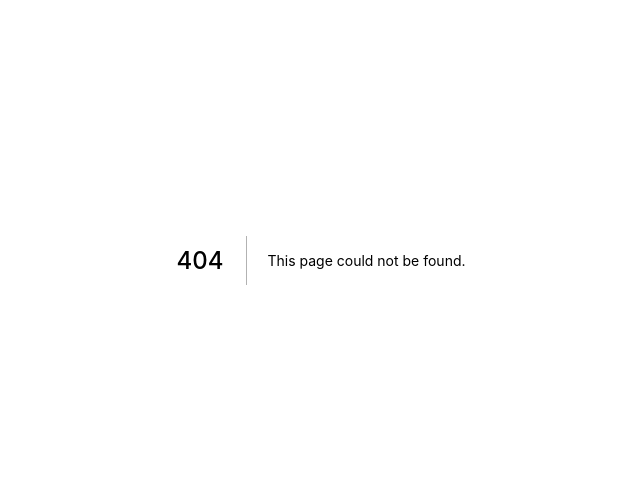
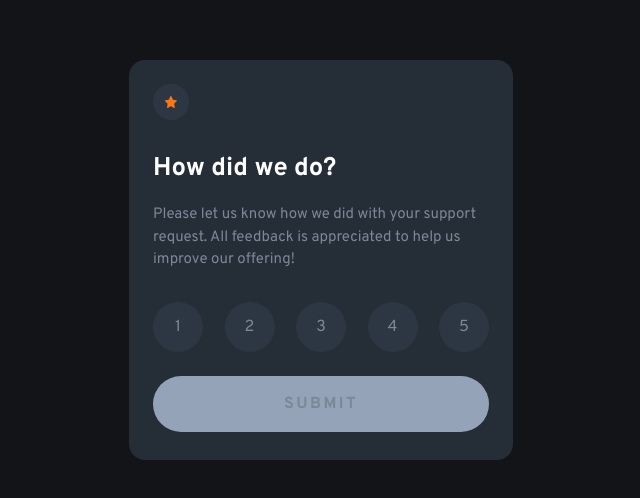
Before and after one commit to CreatureGeorge/tailwind-lern, a Next.js app: page /interactive-rating-component in a window 1280 px wide. Before the commit this address had no page. Shown: the part 140-638 px from the top of the page, without its empty margins (319-959 px from the left). Built offline with nearby package versions, Linux system fonts and the light colour scheme.

Commit message:
interactive rating with smart states

```diff
--- a/pages/faq-accordian/index.jsx
+++ b/pages/faq-accordian/index.jsx
@@ -86,15 +86,13 @@ function AccordianItem( {currentFaq, setCurrentFaq, index, summary, description}
   }
   return (
     <li class="border-b-[1px] pb-[1rem] mb-[1rem] text-dark-gray-blue">
-      <section onClick={handleClick} class="flex justify-between items-center hover:text-soft-red cursor-pointer mb-2">
+      <section onClick={() => handleClick()} class="flex justify-between items-center hover:text-soft-red cursor-pointer mb-2">
         {
           currentFaq !== index ? (<p class="">{summary}</p>) : (<p class="font-bold text-very-dark-gray-blue hover:text-soft-red">{summary}</p>)
         }
         {
           currentFaq !== index ? (<img src="/images/faq-accordian/icon-arrow-down.svg" alt="arrow" />) : (<img class="rotate-180" src="/images/faq-accordian/icon-arrow-down.svg" alt="arrow" />)
         }
-
-
       </section>
       {descriptionDisplay()}
     </li>
--- a/pages/index.js
+++ b/pages/index.js
@@ -20,6 +20,9 @@ export default function Home() {
               <Link href="/faq-accordian">
                 faq-accordian
               </Link>
+              <Link href="/interactive-rating-component">
+                interactive-rating-component
+              </Link>
             </div>
           </div>
         </main>
--- /dev/null
+++ b/pages/interactive-rating-component/index.jsx
@@ -0,0 +1,97 @@
+import Image from "next/image";
+import { useState } from "react";
+import PageHead from "../../components/layout/PageHead";
+
+const ratings = [
+  {
+    id: 1
+  }, {
+    id: 2
+  }, {
+    id: 3
+  }, {
+    id: 4
+  }, {
+    id: 5
+  }
+]
+
+
+export default function InteractiveRatingComponent() {
+  const [page, pageUpdate] = useState(1)
+  const [activeSelection, setActiveSelection] = useState(0)
+
+  const changePage = (pageNumber) => {
+    pageUpdate(pageNumber)
+  }
+
+  return (
+    <div class="grid w-full min-h-screen font-overpass text-white bg-very-dark-blue">
+      <PageHead title="FM | Interactive Rating Component" />
+      <main class="flex h-screen justify-start">
+        <div class="flex m-auto w-[90%] max-w-[24rem] min-h-[400px] rounded-2xl bg-dark-blue p-6">
+          {
+            (page == 1) ? (
+              <div id="selectionScreen" class="flex flex-col text-left justify-items-start">
+                <div class="flex rounded-full bg-soft-dark-blue p-3 mr-auto">
+                  <Image src="/images/interactive-rating-component/icon-star.svg" width={12} height={12} />
+                </div>
+                <div class="my-[30px]">
+                  <h1 class="mb-4 text-[1.6rem] font-bold">How did we do?</h1>
+                  <p class="text-med-gray text-[15px]">Please let us know how we did with your support request. All feedback is appreciated to help us improve our offering!</p>
+                </div>
+                <div class="flex flex-row justify-between mb-6">
+                  {
+                    ratings.map(rating => {
+                      return <InteractiveSelectItem id={rating.id} text={rating.id} activeSelection={activeSelection} setActiveSelection={setActiveSelection} />
+                    })
+                  }
+                </div>
+                <div>
+                  <button class="rounded-full bg-orange w-full py-4 uppercase font-bold tracking-[.15em] enabled:hover:bg-white enabled:hover:text-orange transition-colors duration-500 disabled:bg-slate-400 disabled:text-med-gray" disabled={activeSelection == 0} onClick={() => changePage(2)}>submit</button>
+                </div>
+              </div>
+            ) : (
+              <div id="thankYouScreen" class="text-center flex flex-col justify-center">
+                <div class="mb-4">
+                  <Image src="/images/interactive-rating-component/illustration-thank-you.svg" width={162} height={108}/>
+                </div>
+                <button onClick={() => changePage(1)} class=" mx-auto rounded-full text-[15px] bg-soft-dark-blue px-4 pt-1 hover:bg-white text-orange transition-colors duration-500">You selected {activeSelection} out of 5</button>
+                <div>
+                  <h1 class="mb-4 mt-6 text-[1.6rem] font-bold">Thank you!</h1>
+                  <p class="text-med-gray text-[15px]">We appreciate you taking the time to give a rating. If you ever need more support, don’t hesitate to get in touch!</p>
+                </div>
+              </div>
+            )
+          }
+        </div>
+      </main>
+    </div>
+  )
+}
+
+function InteractiveSelectItem({ id, text, activeSelection, setActiveSelection }) {
+
+  const handleSelection = () => {
+    if (activeSelection == id)
+      setActiveSelection(0)
+    else
+      setActiveSelection(id)
+  }
+
+  return (
+    <div key={id}>
+      {
+        activeSelection !== id ? (
+          <button key={id} onClick={() => handleSelection()} class="p-2 h-[50px] w-[50px] text-med-gray rounded-full bg-soft-dark-blue hover:bg-med-gray hover:text-white transition-colors duration-500">
+            {text}
+          </button>
+        ) : (
+          <button key={id} onClick={() => handleSelection()} class="p-2 h-[50px] w-[50px] text-white rounded-full bg-orange hover:bg-soft-orange">
+            {text}
+          </button>
+        )
+      }
+    </div>
+  )
+}
--- a/styles/globals.css
+++ b/styles/globals.css
@@ -1,6 +1,7 @@
 @import url('https://fonts.googleapis.com/css2?family=Outfit:wght@400;700&display=swap');
 @import url('https://fonts.googleapis.com/css2?family=Big+Shoulders+Display:wght@700&family=Lexend+Deca&display=swap');
 @import url('https://fonts.googleapis.com/css2?family=Kumbh+Sans:wght@400;700&display=swap');
+@import url('https://fonts.googleapis.com/css2?family=Overpass:wght@400;700&display=swap');
 
 @tailwind base;
 @tailwind components;
--- a/tailwind.config.js
+++ b/tailwind.config.js
@@ -20,18 +20,32 @@ module.exports = {
         "soft-violet": "hsl(273, 75%, 66%)",
 
         "soft-red": "hsl(14, 88%, 65%)",
+        "orange": "hsl(25, 97%, 53%)",
+        "soft-orange": "hsl(25, 97%, 65%)",
 
+        "light-gray-blue": "hsl(240, 5%, 91%)",
+        "dark-gray-blue": "hsl(240, 6%, 50%)",
+        "very-dark-gray-blue": "hsl(237, 12%, 33%)",
         "very-dark-desat-blue": "hsl(238, 29%, 16%)",
-        "very-dark-gray-blue": "hsl(237, 12%, 33%)",
-        "dark-gray-blue": "hsl(240, 6%, 50%)",
+
+
         "soft-blue": "hsl(240, 73%, 65%)",
-        "light-gray-blue": "hsl(240, 5%, 91%)"
+
+        "soft-dark-blue": "hsl(213, 20%, 22%)",
+        "dark-blue": "hsl(213, 19%, 18%)",
+        "very-dark-blue": "hsl(216, 12%, 8%)",
+
+        "light-gray": "hsl(217, 12%, 63%)",
+        "med-gray": "hsl(216, 12%, 54%)",
+
+
       },
       fontFamily: {
         'outfit': ['Outfit', 'sans-serif'],
         'lexend-deca': ['Lexend Deca', 'sans-serif'],
         'big-shoulders': ['Big Shoulders Display', 'sans-serif'],
-        'kumbh-sans': ['Kumbh Sans', 'sans-serif']
+        'kumbh-sans': ['Kumbh Sans', 'sans-serif'],
+        'overpass': ['Overpass']
       }
     },
   },
```
Also changed, not shown: public/images/interactive-rating-component/icon-star.svg (added), public/images/interactive-rating-component/illustration-thank-you.svg (added).
